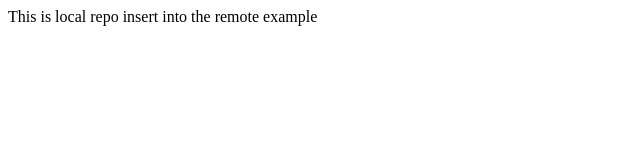
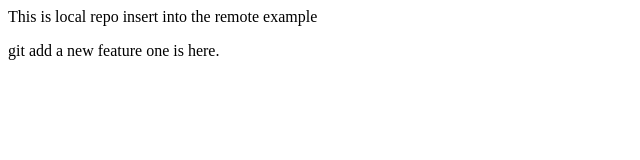
Before and after one commit to dharti1207/git-local-25, a plain HTML site: page index.html in a window 1280 px wide. Shown: the whole page, without its empty margins (0-640 px from the left). Drawn offline with Linux system fonts and the light colour scheme.

Commit message:
feat: add new feature

```diff
--- a/index.html
+++ b/index.html
@@ -1 +1,2 @@
 <p>This is local repo insert into the remote example</p>
+<p>git add a new feature one is here.</p>
```
